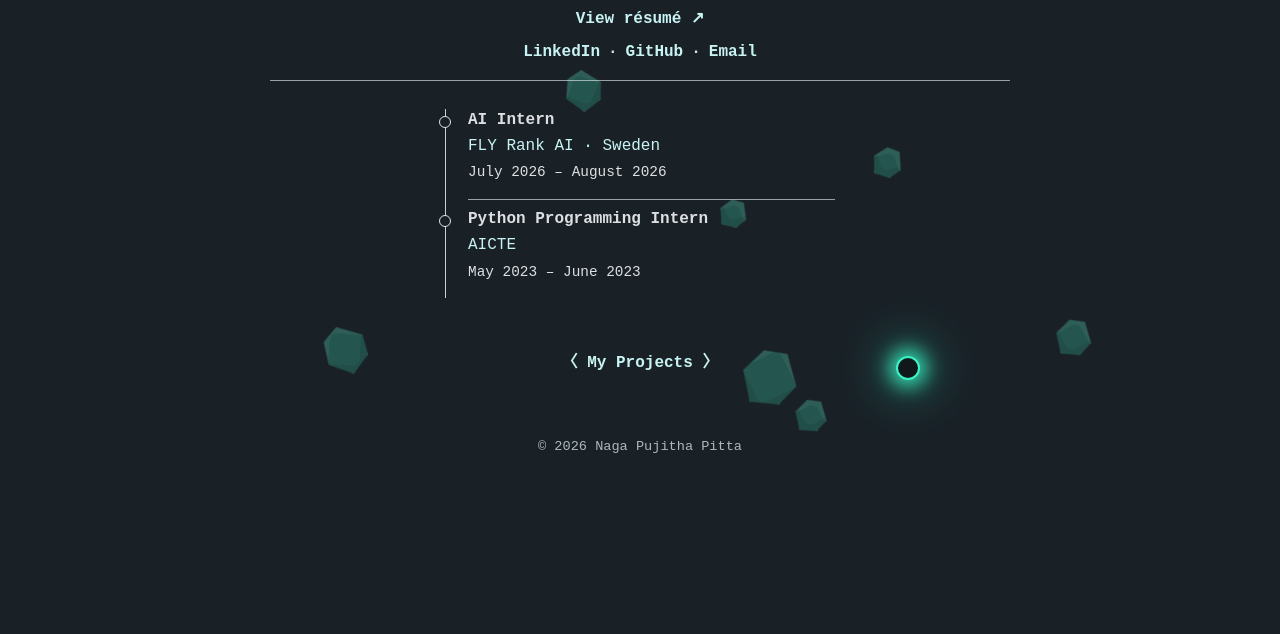
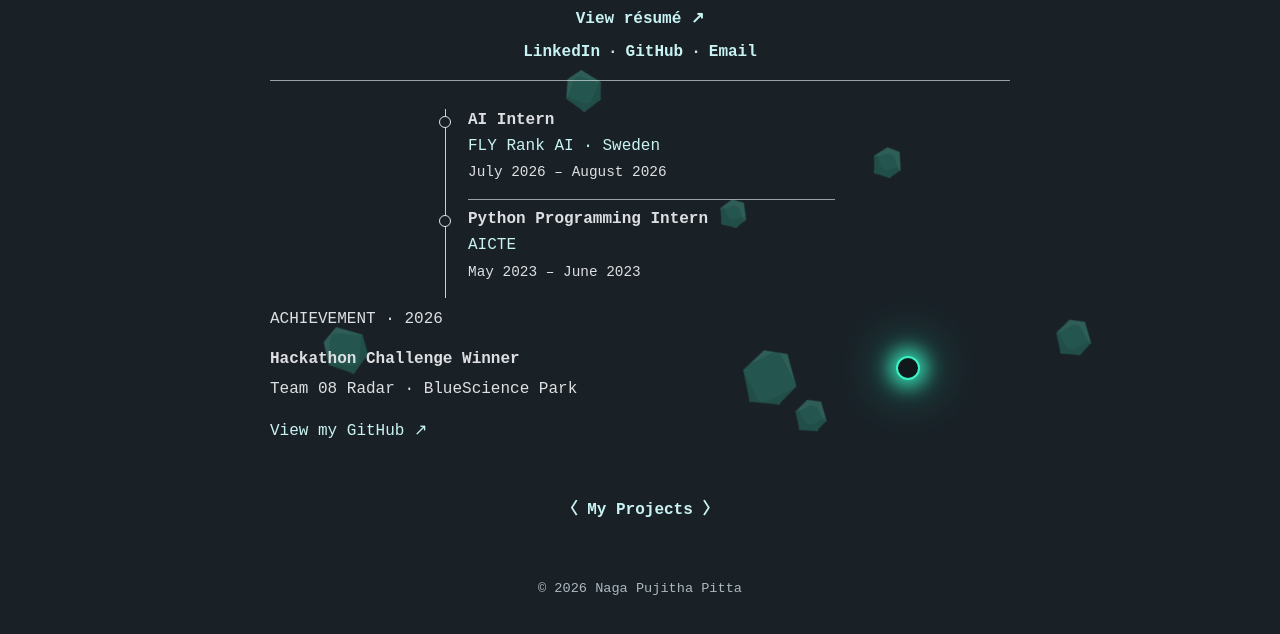
Before and after one commit to Pujitha-pitta/portfolio, a plain HTML site: page experience.html in a window 1280 px wide. Shown: the part 244-878 px from the top of the page. Before the commit the page ends 800 px from the top, so only its background shows below. Drawn offline with Linux system fonts and the light colour scheme.

Commit message:
Add GitHub projects and hackathon achievement

```diff
--- a/experience.html
+++ b/experience.html
@@ -34,6 +34,12 @@
                 <article class="timeline-item"><h3>AI Intern</h3><p class="timeline-meta">FLY Rank AI · Sweden</p><p class="timeline-date">July 2026 – August 2026</p></article>
                 <article class="timeline-item"><h3>Python Programming Intern</h3><p class="timeline-meta">AICTE</p><p class="timeline-date">May 2023 – June 2023</p></article>
             </div>
+            <section class="achievement-section" aria-labelledby="achievement-title">
+                <p class="achievement-eyebrow">ACHIEVEMENT · 2026</p>
+                <h3 id="achievement-title">Hackathon Challenge Winner</h3>
+                <p>Team 08 Radar · BlueScience Park</p>
+                <a href="https://github.com/Pujitha-pitta" target="_blank" rel="noopener noreferrer">View my GitHub ↗</a>
+            </section>
             <p class="section-bottom-link page-next"><a href="projects.html">〈 My Projects 〉</a></p>
         </section></main>
     <footer><p>© <span id="currentYear"></span> Naga Pujitha Pitta</p></footer>
```
